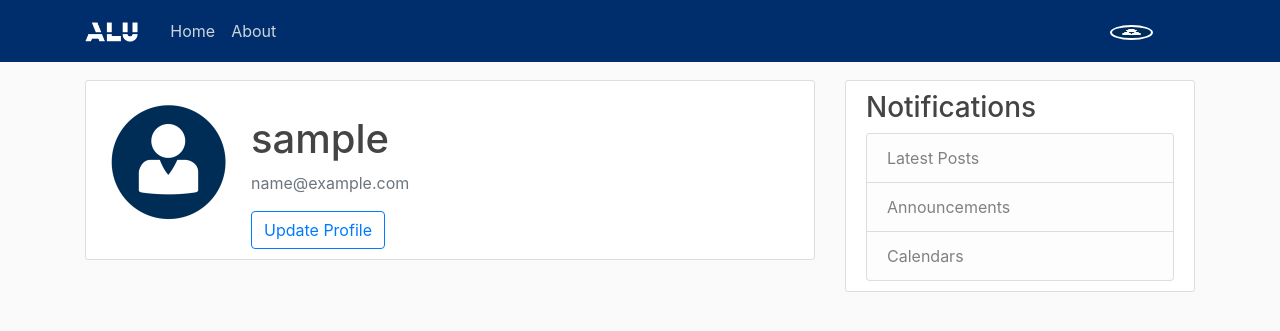
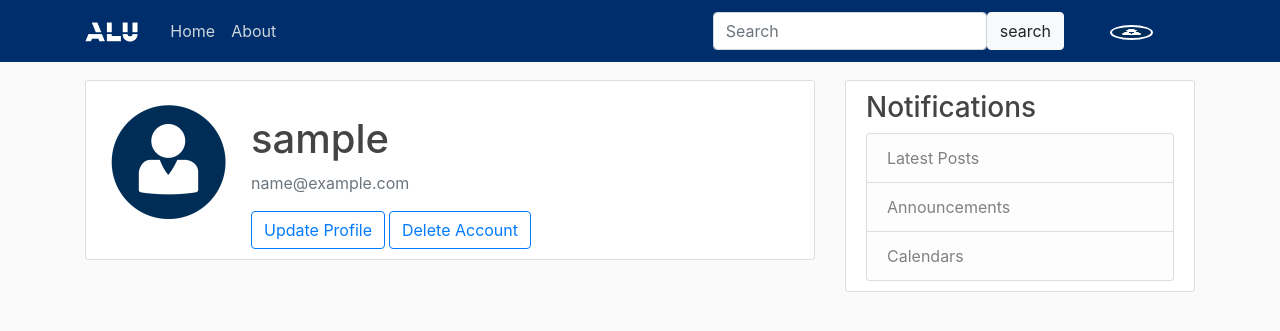
Before and after one commit to ahmedmeshref/ALU_Blog, a Flask app: page /profile/1 in a window 1280 px wide. Shown: the top 331 px of the page. Run offline with Flask 2, Linux system fonts and the light colour scheme; the visitor is signed in with stand-in values (Sample User, id 1); data comes from the database, SQL or seed files in the repository; data that the repository does not hold is empty; parts of the project's set-up code (start-up, migrations or seed data) failed here and were passed over; some libraries are stand-ins or nearby versions.

Commit message:
search field added

```diff
--- /dev/null
+++ b/blog/main/forms.py
@@ -0,0 +1,6 @@
+from flask_wtf import FlaskForm
+from wtforms import StringField, PasswordField, SubmitField, BooleanField
+from flask_wtf.file import FileField, FileAllowed
+from wtforms.validators import DataRequired, Length, Email, EqualTo, ValidationError
+from blog.model import User
+from flask_login import current_user
--- a/blog/main/routes.py
+++ b/blog/main/routes.py
@@ -21,3 +21,7 @@ def home():
 @main.route("/about")
 def about():
     return render_template("about.html", title='about')
+
+
+@main.route('/search/<search_text>')
+def search(search_text):
--- a/blog/model.py
+++ b/blog/model.py
@@ -17,6 +17,8 @@ class User(db.Model, UserMixin):
     email = db.Column(db.String(50), unique=True, nullable=False)
     # we hash the user password to a 60 string long
     password = db.Column(db.String(60), nullable=False)
+    # activation state
+    active = db.Column(db.String(10), nullable=False, default=True)
     # one to many relationship between the user (author) and the posts
     # give a ref to Post class
     posts = db.relationship('Post', backref='author', lazy=True)
--- a/blog/templates/base.html
+++ b/blog/templates/base.html
@@ -29,10 +29,23 @@
               <a class="nav-item nav-link" href="{{ url_for('main.home') }}">Home</a>
               <a class="nav-item nav-link" href="{{ url_for('main.about') }}">About</a>
             </div>
-            <!-- Navbar Right Side -->
+          <!-- Navbar Right Side -->
+            <div class="search-bar mr-1" style="display: flex">
+              <input class="form-control" type="text" placeholder="Search" aria-label="Search">
+              <form action="{{ url_for('main.search') }}" method="POST">
+                  <button type="submit" class="btn btn-light">
+                    search
+                  </button>
+              </form>
+
+
+
+
+
+
+            </div>
             <div class="navbar-nav">
               {% if current_user.is_authenticated %}
-
                   <div class="dropdown" style="display: flex;">
                   <button class="btn btn-outline-light" type="button" id="dropdownMenu2" data-toggle="dropdown"
                   style="padding: 1px; border: 0">
--- a/blog/templates/profile.html
+++ b/blog/templates/profile.html
@@ -9,9 +9,14 @@
           <h2 class="account-heading mt-4">{{ user.username }}</h2>
           <p class="text-secondary">{{ user.email }}</p>
           {% if change_profile %}
-              <form method="POST" action="">
-                 <button class="btn btn-outline-primary">Update Profile</button>
-              </form>
+              <div style="display: flex;">
+                  <form method="POST" action="">
+                     <button class="btn btn-outline-primary mr-1">Update Profile</button>
+                  </form>
+                  <button type="button" class="btn btn-outline-primary" data-toggle="modal" data-target="#deleteUser">
+                      Delete Account
+                  </button>
+              </div>
           {% endif %}
         </div>
       </div>
@@ -70,7 +75,7 @@
               </div>
             </article>
         {% endfor %}
-    {#    create a loop for all post pages in the database#}
+        {#create a loop for all post pages in the database#}
         <div class="mt-2 mb-3">
             {% for page_num in posts.iter_pages(left_edge=1, right_edge=1, left_current=1, right_current=2) %}
                 {% if page_num %}
@@ -85,4 +90,27 @@
             {% endfor %}
         </div>
     </div>
+
+    {#delete profile model#}
+    <div class="modal fade" id="deleteUser" tabindex="-1" role="dialog" aria-labelledby="deleteUserLabel" aria-hidden="true">
+      <div class="modal-dialog" role="document">
+        <div class="modal-content">
+          <div class="modal-header">
+            <h5 class="modal-title" id="deleteUserLabel">Delete Your Account?</h5>
+            <button type="button" class="close" data-dismiss="modal" aria-label="Close">
+              <span aria-hidden="true">&times;</span>
+            </button>
+          </div>
+          <div class="modal-body">
+            You won't have access to your account data anymore.
+          </div>
+          <div class="modal-footer">
+            <button type="button" class="btn btn-secondary" data-dismiss="modal">Close</button>
+            <form method="POST" action="{{ url_for('users.delete_user', user_id = current_user.id) }}">
+                <button type="submit" class="btn btn-primary">Delete</button>
+            </form>
+          </div>
+        </div>
+      </div>
+    </div>
 {% endblock %}
--- a/blog/users/routes.py
+++ b/blog/users/routes.py
@@ -36,16 +36,19 @@ def login():
     form = LoginForm()
     if request.method == 'POST':
         if form.validate_on_submit():
-            correct_email = User.query.filter_by(email=form.email.data).first()
-            if correct_email and bcrypt.check_password_hash(correct_email.password, form.password.data):
-                login_user(correct_email, remember=form.remember_me.data)
-                # get the next page if the user have tried to access any and was
-                # redirected to login first
-                next_page = request.args.get('next')
-                flash("Logged in successfully", 'success')
-                if next_page:
-                    return redirect(next_page)
-                return redirect(url_for("main.home"))
+            existing_user = User.query.filter_by(email=form.email.data).first()
+            if existing_user and bcrypt.check_password_hash(existing_user.password, form.password.data):
+                if existing_user.active != "false":
+                    login_user(existing_user, remember=form.remember_me.data)
+                    # get the next page if the user have tried to access any and was
+                    # redirected to login first
+                    next_page = request.args.get('next')
+                    flash("Logged in successfully", 'success')
+                    if next_page:
+                        return redirect(next_page)
+                    return redirect(url_for("main.home"))
+                else:
+                    flash("Your account has been deactivated.", "info")
             else:
                 flash("incorrect email or password!", "danger")
     return render_template("login.html", title='Login', form=form)
@@ -141,3 +144,19 @@ def reset_password(token):
             flash(f"Password updated successfully", 'success')
             return redirect(url_for("main.login"))
     return render_template("reset_password.html", title="Create New Password", form=form)
+
+
+@users.route('/profile/<user_id>/delete_user/', methods=['POST'])
+@login_required
+def delete_user(user_id):
+    # check if user exists or not
+    user = User.query.get_or_404(user_id)
+    # check if a user is using the url to update someone else's post
+    if user != current_user:
+        abort(403)
+    current_user.active = False
+    delete_current_picture()
+    current_user.profile_image = "in_active.png"
+    db.session.commit()
+    flash("Profile Deleted Successfully", "success")
+    return redirect(url_for('users.logout'))
```
Also changed, not shown: blog/static/styles.css (+56 -0 lines), blog/templates/errors/403.html (+7 -3 lines), blog/templates/errors/404.html (+6 -2 lines), blog/templates/errors/500.html (+6 -2 lines), blog/static/profile_pics/0ca248c16d3b353e.jpg (deleted), blog/static/profile_pics/1781a7e1f148edee.jpg (added), blog/static/profile_pics/2103d7ab2c1645a3.jpg (deleted), blog/static/profile_pics/d98598c2c763aa83.jpg (deleted), blog/static/profile_pics/in_active.png (renamed from blog/static/profile_pics/profile.png), blog/static/search-icon.png (added).
